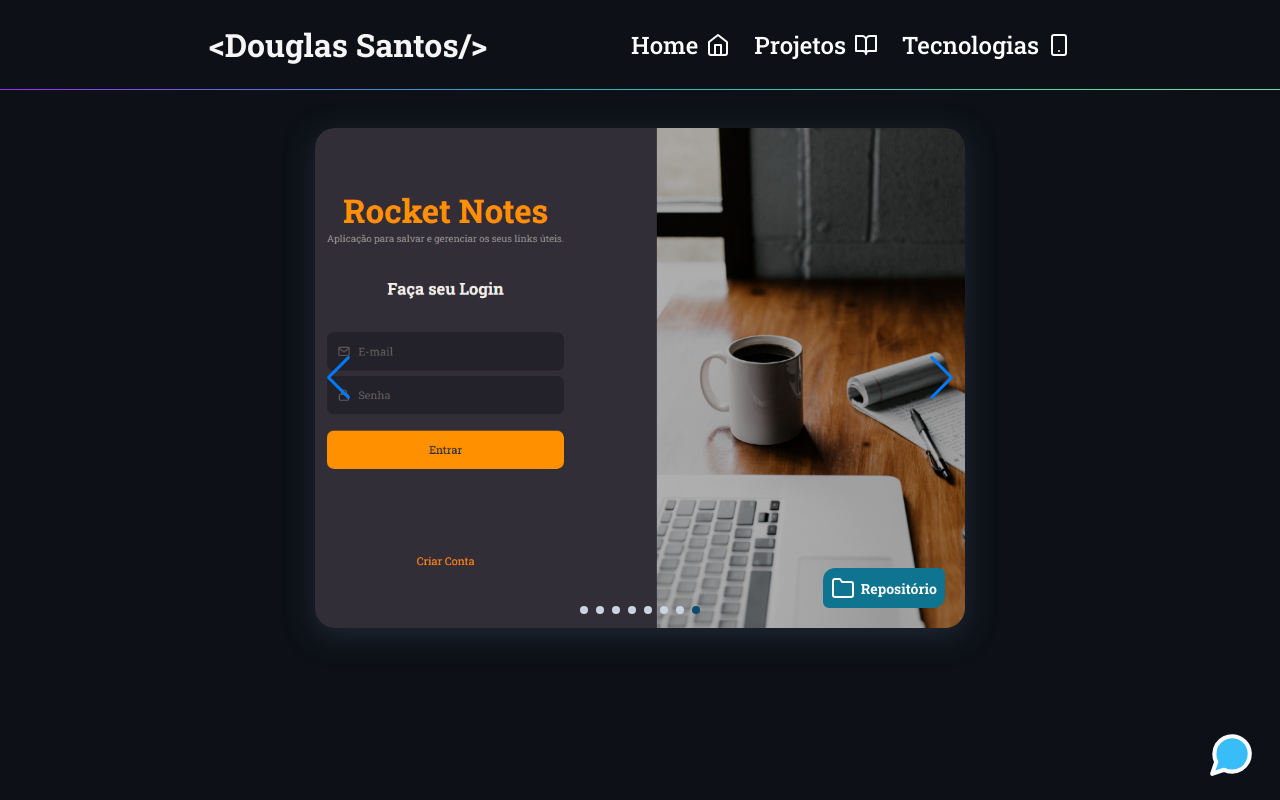
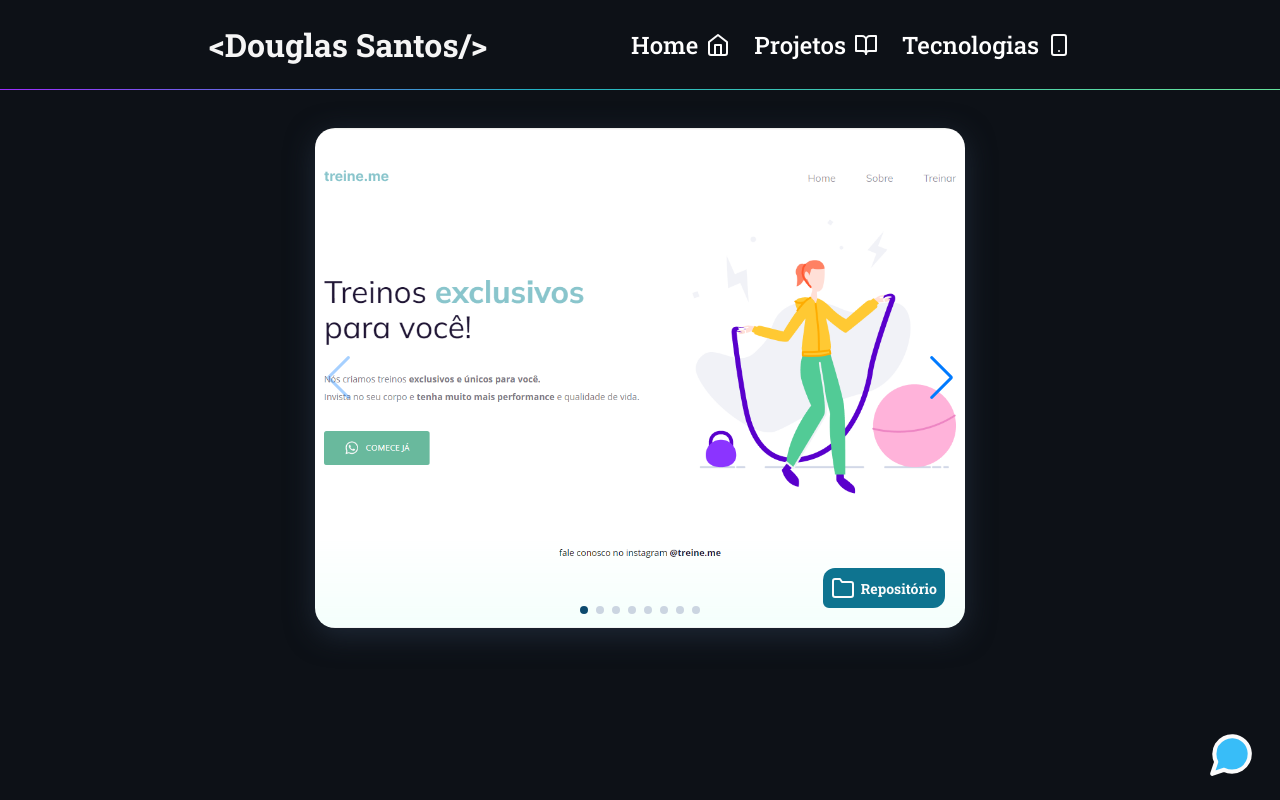
Before and after one commit to douglaSantoSilva/portifolio, a React (Vite) app: page /projetos in a window 1280 px wide. Built offline with nearby package versions, Linux system fonts and the light colour scheme.

Commit message:
trocando confg swiper

```diff
--- a/src/Components/Carousel/index.jsx
+++ b/src/Components/Carousel/index.jsx
@@ -17,7 +17,7 @@ export function Carousel() {
   return(
       <Container>
         <Swiper
-          loop={true}
+          loop={false}
           cssMode={true}
           navigation={true}
           pagination={true}
--- a/src/pages/Projects/styles.js
+++ b/src/pages/Projects/styles.js
@@ -6,8 +6,7 @@ export const Container = styled.div`
   grid-template-rows: 90px auto;
   grid-template-areas:
   "header"
-  "content"
-;
+  "content";
 
   > main {
     height: 100%;
```
